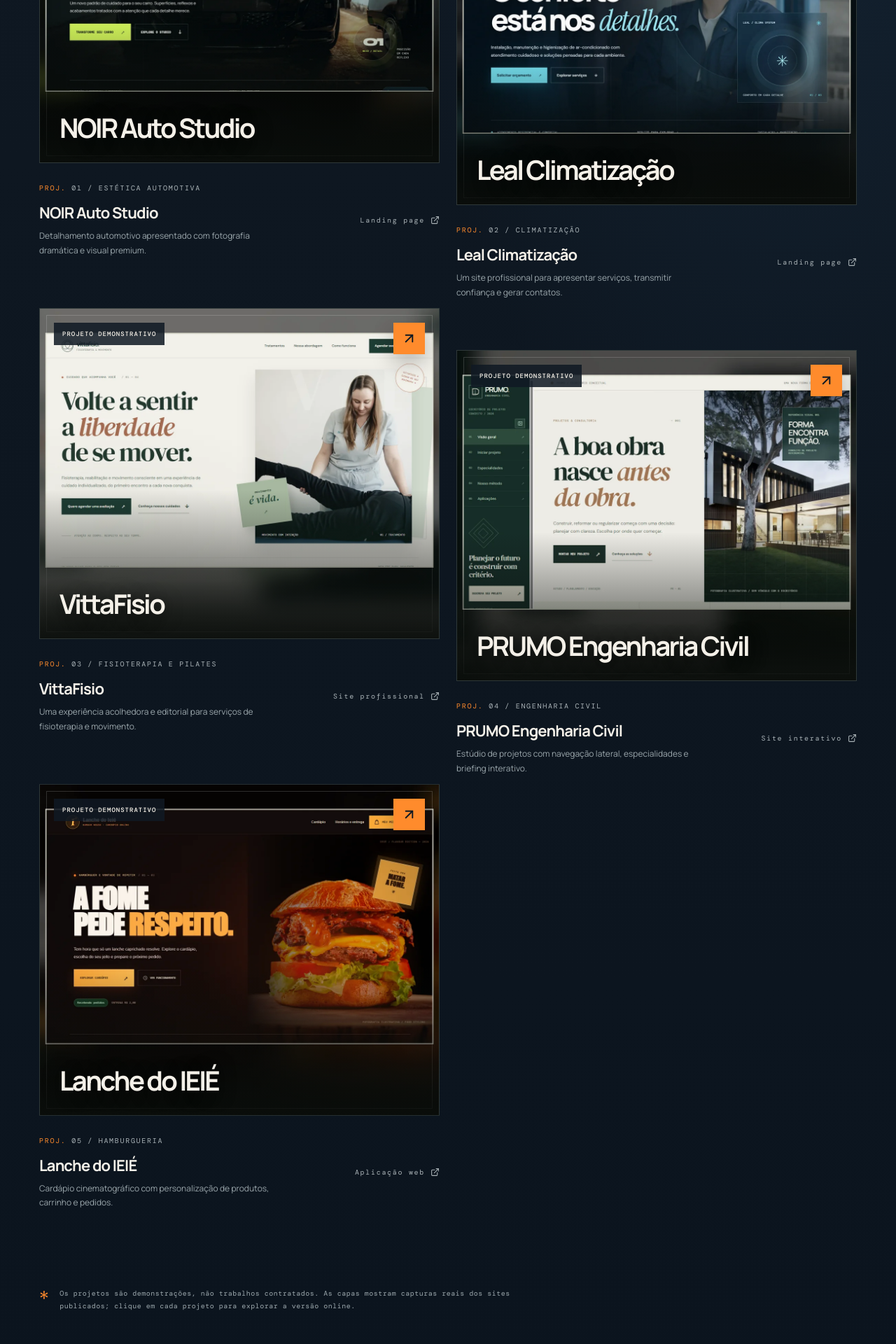
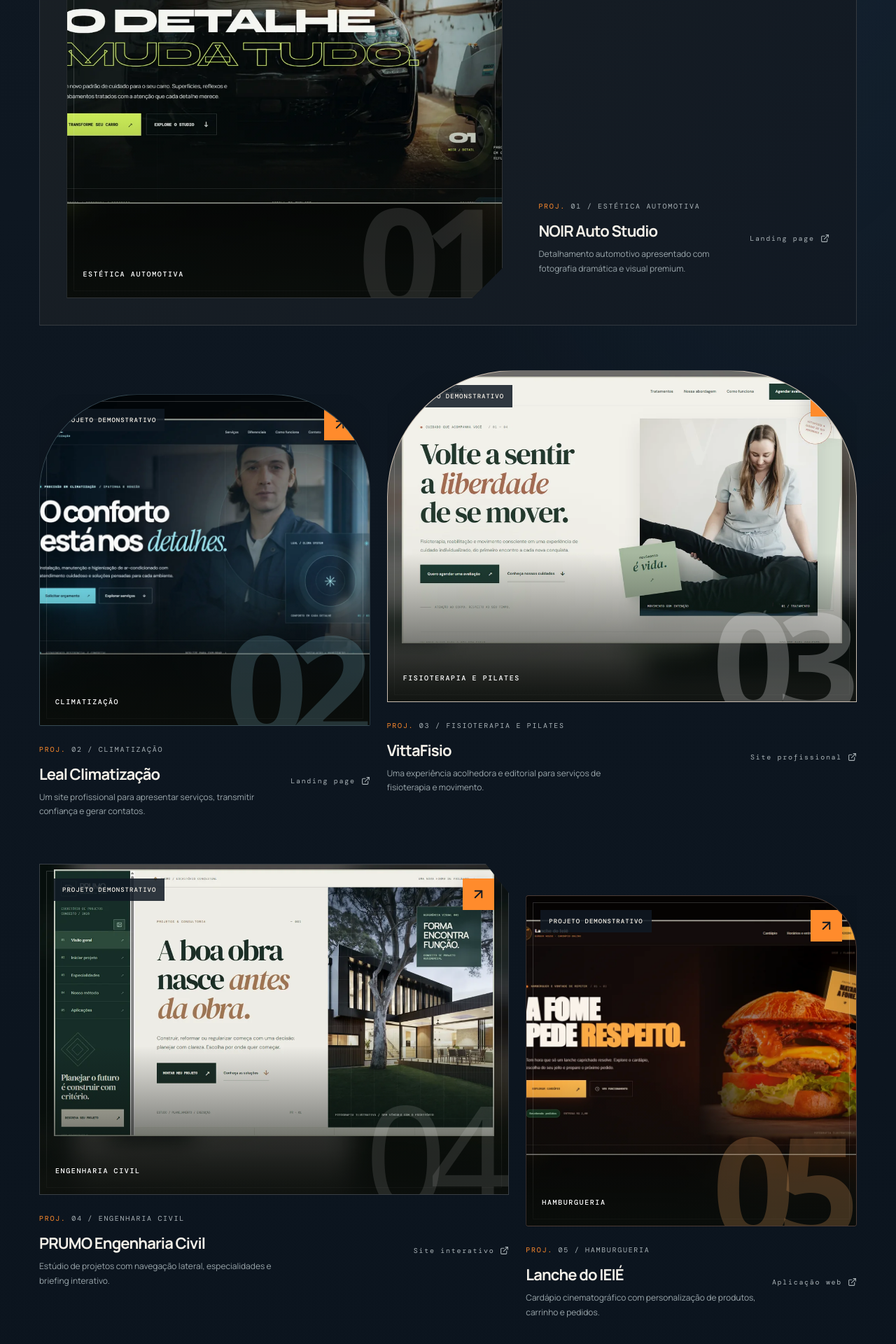
Before and after one commit to LuanSSilvaHH/luan-silva-portfolio, a React (Vite) app: page / in a window 1280 px wide. Shown: the part 2310-4230 px from the top of the page at 70% size. Built offline with nearby package versions, Linux system fonts and the light colour scheme; a web font is replaced by a local one.

Commit message:
Give each portfolio project a distinct editorial layout

```diff
--- a/src/App.jsx
+++ b/src/App.jsx
@@ -383,7 +383,7 @@ export default function App() {
             <div className="project-grid">
               {visible.map((p, i) => (
                 <a
-                  className={"project-card " + p.className}
+                  className={"project-card project-feature " + p.className}
                   key={p.id}
                   href={p.url}
                   target="_blank"
@@ -392,6 +392,8 @@ export default function App() {
                   style={{ transitionDelay: `${Math.min(i, 3) * 80}ms` }}
                 >
                   <div className="project-image">
+                    <span className="project-visual-number" aria-hidden="true">{p.id}</span>
+                    <span className="project-visual-label" aria-hidden="true">{p.kind}</span>
                     <img
                       src={p.image}
                       alt={`Captura da página inicial de ${p.title}`}
--- a/src/cinematic-v2.css
+++ b/src/cinematic-v2.css
@@ -287,3 +287,36 @@
 .project-context a:hover {color:#fff}
 @media(max-width:850px){.project-context{grid-template-columns:1fr;gap:12px}.project-context a{margin-top:4px}}
 @media(prefers-reduced-motion:reduce){html{scroll-behavior:auto!important}*,*::before,*::after{animation-duration:.01ms!important;transition-duration:.01ms!important}}
+
+/* CodeMakers-Design: art direction específica por projeto */
+.project-grid {grid-template-columns:repeat(12,minmax(0,1fr));gap:clamp(36px,5vw,78px) 24px;align-items:start}
+.project-grid .project-feature {grid-column:span 6;transform:none;position:relative}
+.project-grid .project-feature:first-child {grid-column:span 12;display:grid;grid-template-columns:1.5fr 1fr;align-items:end;gap:clamp(20px,4vw,64px);padding:clamp(18px,3vw,40px);background:linear-gradient(125deg,#1a2025,#111923);border:1px solid rgba(255,255,255,.12)}
+.project-grid .project-feature:first-child .project-image {height:clamp(390px,49vw,670px)}
+.project-grid .project-feature:first-child .project-info {padding-bottom:32px}
+.project-grid .project-feature:nth-child(2) {grid-column:span 5;margin-top:34px}
+.project-grid .project-feature:nth-child(3) {grid-column:span 7}
+.project-grid .project-feature:nth-child(4) {grid-column:span 7}
+.project-grid .project-feature:nth-child(5) {grid-column:span 5;margin-top:45px}
+.project-feature .project-image {isolation:isolate;min-height:330px}
+.project-feature .project-visual-number {position:absolute;z-index:2;right:20px;bottom:-.22em;font:800 clamp(105px,16vw,260px)/1 system-ui,sans-serif;letter-spacing:-.12em;color:rgba(255,255,255,.11);pointer-events:none}
+.project-feature .project-visual-label {position:absolute;z-index:3;left:22px;bottom:26px;font:600 10px/1.4 'DM Mono',monospace;letter-spacing:.16em;text-transform:uppercase;color:#fff;max-width:58%}
+.project-feature .project-image-title {display:none}
+.project-feature.car .project-image {background:#151719;clip-path:polygon(0 0,100% 0,100% 93%,93% 100%,0 100%)}
+.project-feature.climate .project-image {background:#1b303a;border-radius:140px 140px 2px 2px}
+.project-feature.climate .project-visual-number {color:rgba(143,210,231,.2)}
+.project-feature.physio .project-image {background:#c7b7a7;border-radius:180px 180px 0 0}
+.project-feature.physio .project-visual-number {color:rgba(255,255,255,.24)}
+.project-feature.engineering .project-image {background:#1e242a;clip-path:polygon(0 0,95% 0,100% 9%,100% 100%,0 100%)}
+.project-feature.engineering .project-visual-number {font-weight:300}
+.project-feature.food .project-image {background:#342017;border-radius:4px 80px 4px 4px}
+.project-feature.food .project-visual-number {color:rgba(255,177,107,.22)}
+.project-feature .project-info {padding-top:20px}
+@media(max-width:760px){
+ .project-grid {grid-template-columns:1fr;gap:44px}
+ .project-grid .project-feature,.project-grid .project-feature:first-child,.project-grid .project-feature:nth-child(2),.project-grid .project-feature:nth-child(3),.project-grid .project-feature:nth-child(4),.project-grid .project-feature:nth-child(5){grid-column:1;display:block;margin-top:0;transform:none}
+ .project-grid .project-feature:first-child {padding:16px}
+ .project-grid .project-feature:first-child .project-image,.project-feature .project-image {height:clamp(300px,80vw,440px);min-height:0}
+ .project-grid .project-feature:first-child .project-info{padding-bottom:0}
+ .project-feature .project-visual-number{font-size:clamp(110px,28vw,180px)}
+}
```
